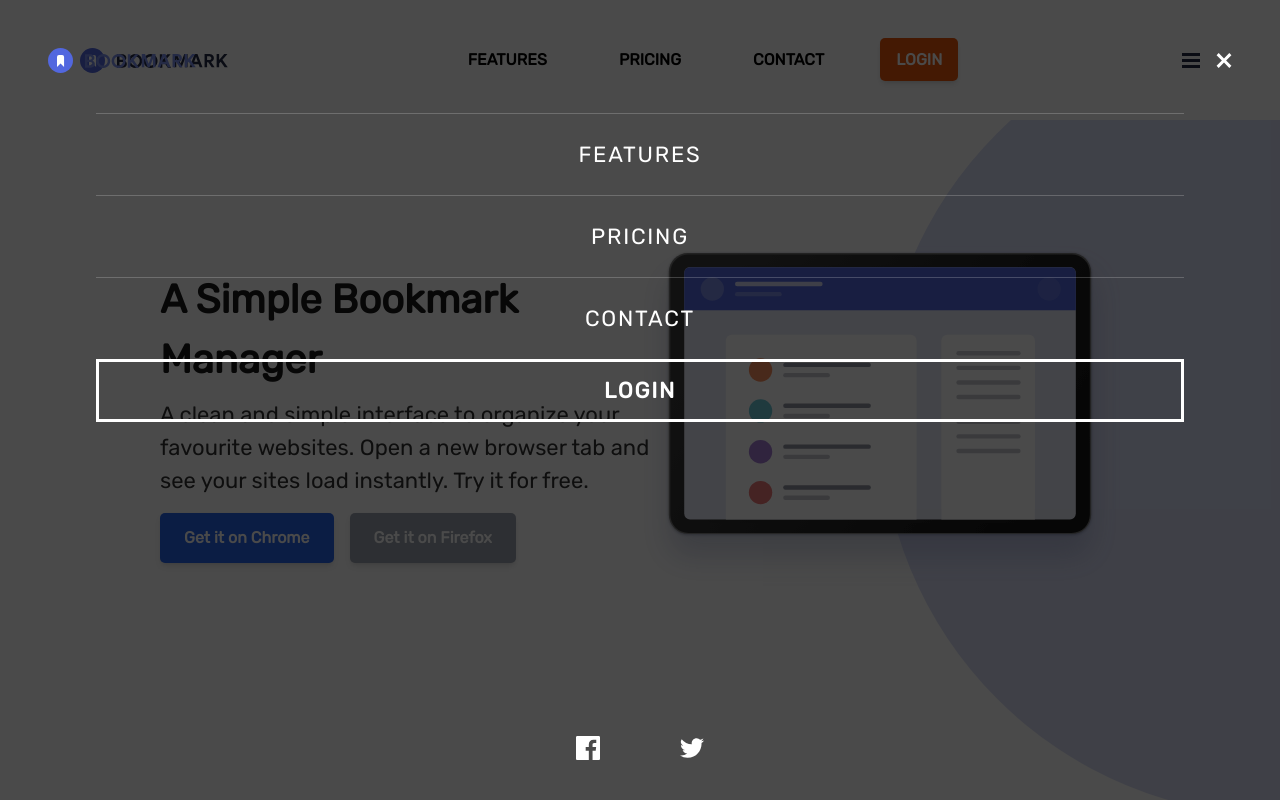
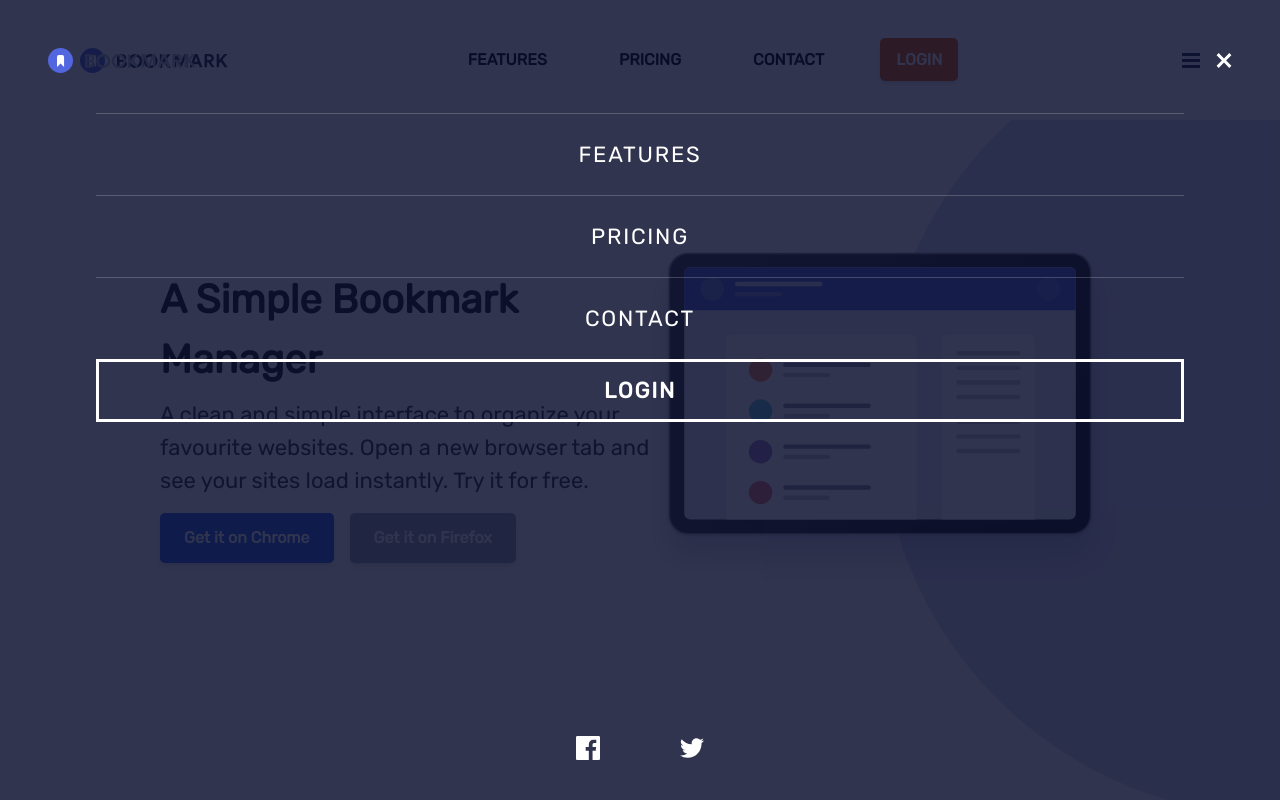
Before and after one commit to kalejaiyeoluwadara/BookMark, a React (Vite) app: page / in a window 1280 px wide. Shown: the top 800 px of the page. Built offline with nearby package versions, Linux system fonts and the light colour scheme.

Commit message:
menu style

```diff
--- a/src/App.css
+++ b/src/App.css
@@ -6,7 +6,8 @@ html{
     scroll-behavior: smooth;
 }
 .bgg{
-    background-color: rgba(0, 0, 0, 0.711);
+    background-color: hsla(232, 64%, 11%, 0.842);
+
 }
 *{
  padding: 0px;
--- a/src/Components/Menu.jsx
+++ b/src/Components/Menu.jsx
@@ -27,7 +27,7 @@ function Menu() {
     },
   ]);
   return (
-    <div className="fixed top-0 left-0 bgg z-50 h-screen w-screen flex flex-col items-center justify-start ">
+    <div className="fixed top-0 left-0 bgg z-50 h-screen w-screen flex flex-col items-center  justify-start ">
       <div className="flex justify-between items-center w-full px-12 pt-12 ">
         <img src={logo} alt="logo" />
         <img src={cancel} alt="cancel" />
```
